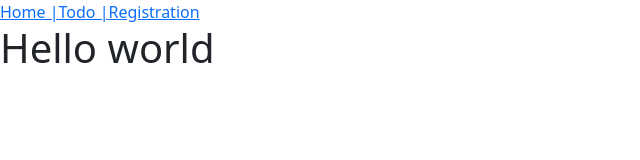
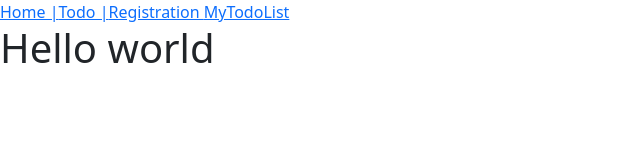
Before and after one commit to Ajay-Sonavane/fourth-react-app, a React (Create React App) app: page / in a window 1280 px wide. Shown: the top 160 px of the page, without its empty margins (0-640 px from the left). Built offline with nearby package versions, Linux system fonts and the light colour scheme.

Commit message:
find all todo

```diff
--- a/src/pages/NavigationLinks.js
+++ b/src/pages/NavigationLinks.js
@@ -5,6 +5,7 @@ function NavigationLinks() {
       <Link to={"/home"}> Home |</Link>
       <Link to={"/todo"}>Todo |</Link>
       <Link to={"/registration"}>Registration </Link>
+      <Link to={"/mytodolist"}>MyTodoList </Link>
     </>
   );
 }
```
